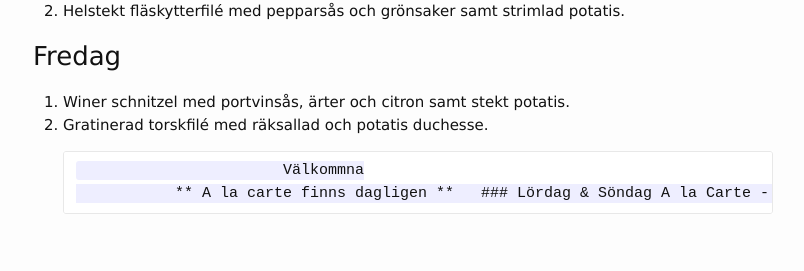
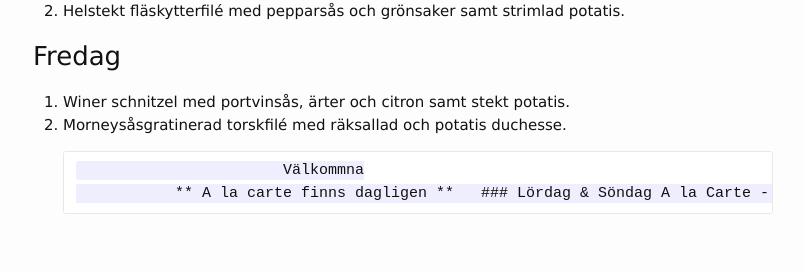
Before and after one commit to FarInn62/farinn62.github.io, a Jekyll site: the page built from lunch.md, in a window 1280 px wide. Shown: the part 641-912 px from the top of the page, without its empty margins (237-1041 px from the left). Built offline with Jekyll 4.4.1, drawn with Linux system fonts in a browser that asks for light colours.

Commit message:
Update lunch.md

```diff
--- a/lunch.md
+++ b/lunch.md
@@ -29,7 +29,7 @@ Alla rätter: 85:- Take away: 70:-
 
 ### Fredag
 1. Winer schnitzel med portvinsås, ärter och citron samt stekt potatis.
-2. Gratinerad torskfilé med räksallad och potatis duchesse.
+2. Morneysåsgratinerad torskfilé med räksallad och potatis duchesse.
 
                               Välkommna
                   ** A la carte finns dagligen **
```
